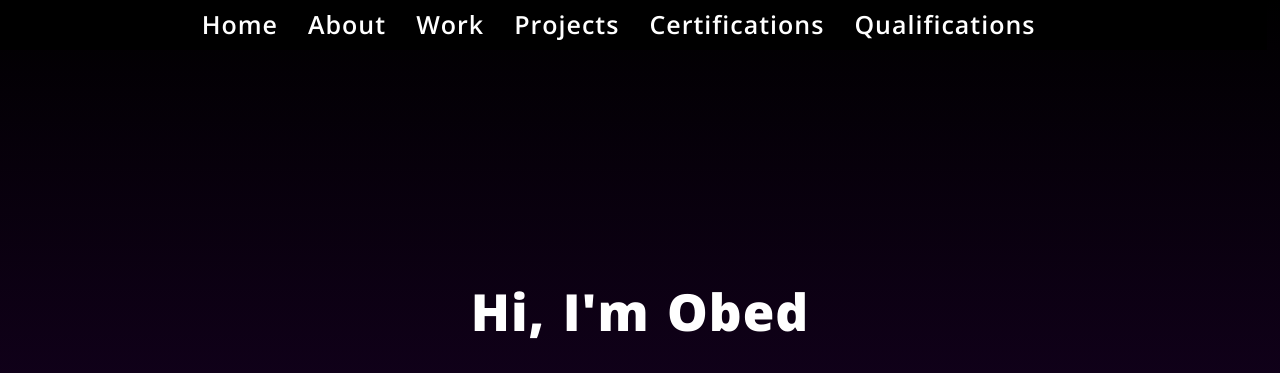
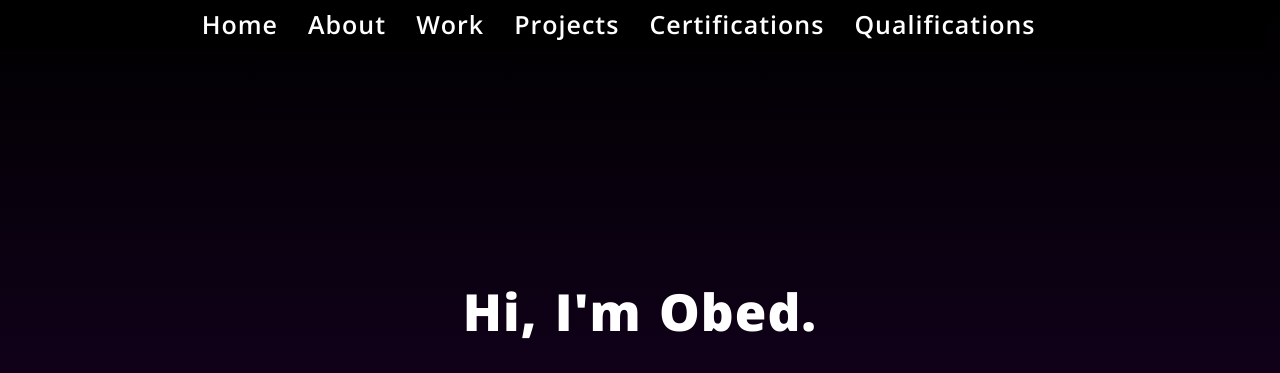
Before and after one commit to Obed213/TF-AZ-CloudResume, a plain HTML site: page Front-end/index.html in a window 1280 px wide. Shown: the top 373 px of the page. Drawn offline with nearby package versions, Linux system fonts and the light colour scheme.

Commit message:
Local commit
Modifies index.html to test GitHub Actions workflows.

```diff
--- a/Front-end/index.html
+++ b/Front-end/index.html
@@ -31,7 +31,7 @@
 <!-- ========================= -->
 
       <section id="home">
-        <h1>Hi, I'm Obed</h1>
+        <h1>Hi, I'm Obed.</h1>
         <h2>Here's my digital resume inspired by the Cloud Resume Challenge</h2>
 
 
```
